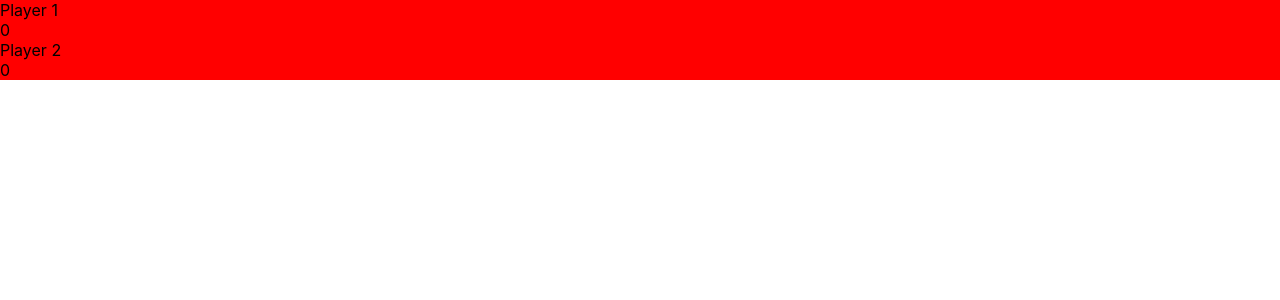
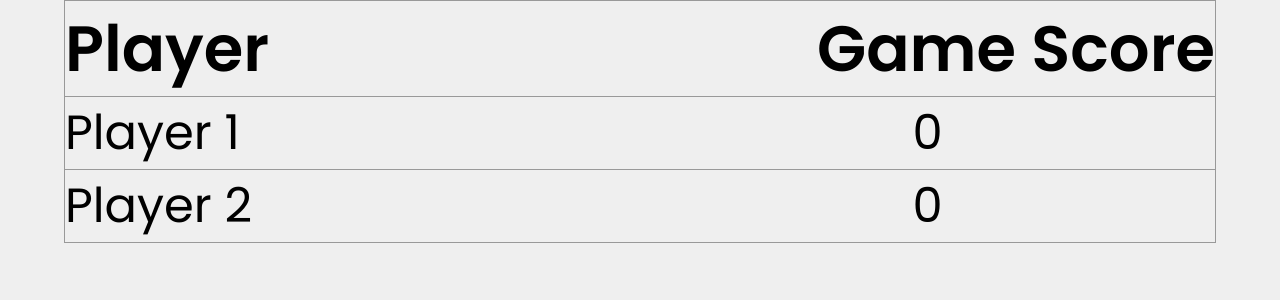
Before and after one commit to robertwilkinson-dev/jemison-sept-kata, a React (Create React App) app in the folder solutions/musa-yuksel/: page / in a window 1280 px wide. Shown: the top 300 px of the page. Built offline with nearby package versions, Linux system fonts and the light colour scheme; the HTML template or start-up script is replaced by a standard one.

Commit message:
Add basic styles

```diff
--- a/solutions/musa-yuksel/src/App.module.css
+++ b/solutions/musa-yuksel/src/App.module.css
@@ -1,3 +1,23 @@
-.app {
-  background-color: red;
+ul {
+  list-style-type: none;
+  padding: 0;
+  margin: 0;
 }
+
+.scoreboardContainer {
+  width: 90%;
+  height: 90vh;
+  margin: auto;
+}
+
+.labelContainer {
+  display: flex;
+  justify-content: space-between;
+  align-items: center;
+  font-size: 4rem;
+  font-weight: 600;
+}
+
+.labelContainer {
+  border: 1px solid #999;
+}
--- a/solutions/musa-yuksel/src/App.tsx
+++ b/solutions/musa-yuksel/src/App.tsx
@@ -14,10 +14,14 @@ function App() {
   };
   const [players, setPlayers] = useState([player1, player2]);
   return (
-    <div className={styles.app}>
+    <section className={styles.scoreboardContainer}>
+      <ul className={styles.labelContainer}>
+        <li>Player</li>
+        <li>Game Score</li>
+      </ul>
       <Scoreboard {...players[0]} />
       <Scoreboard {...players[1]} />
-    </div>
+    </section>
   );
 }
 
--- /dev/null
+++ b/solutions/musa-yuksel/src/components/scoreboard/Scoreboard.module.css
@@ -0,0 +1,11 @@
+.scoreboardContainer {
+  display: grid;
+  grid-template-columns: repeat(2, 1fr);
+  font-size: 3rem;
+  border: 1px solid #999;
+  border-top: none;
+}
+
+.scoreboardContainer :last-child {
+  justify-self: center;
+}
--- a/solutions/musa-yuksel/src/components/scoreboard/Scoreboard.tsx
+++ b/solutions/musa-yuksel/src/components/scoreboard/Scoreboard.tsx
@@ -1,9 +1,10 @@
 import React, { type FC } from 'react';
 import { IPlayer } from '../../interfaces/IPlayer';
+import styles from './Scoreboard.module.css';
 
 export const Scoreboard: FC<IPlayer> = ({ name, score }) => {
   return (
-    <ul>
+    <ul className={styles.scoreboardContainer}>
       <li>{name}</li>
       <li>{score}</li>
     </ul>
--- a/solutions/musa-yuksel/src/index.css
+++ b/solutions/musa-yuksel/src/index.css
@@ -1,14 +1,15 @@
+@import url('https://fonts.googleapis.com/css2?family=Poppins:ital,wght@0,300;0,400;0,500;0,600;1,300&display=swap');
+
 * {
   margin: 0;
   padding: 0;
   box-sizing: border-box;
+  background-color: #efefef;
 }
 
 body {
   margin: 0;
-  font-family: -apple-system, BlinkMacSystemFont, 'Segoe UI', 'Roboto', 'Oxygen',
-    'Ubuntu', 'Cantarell', 'Fira Sans', 'Droid Sans', 'Helvetica Neue',
-    sans-serif;
+  font-family: 'Poppins', sans-serif;
   -webkit-font-smoothing: antialiased;
   -moz-osx-font-smoothing: grayscale;
 }
```
